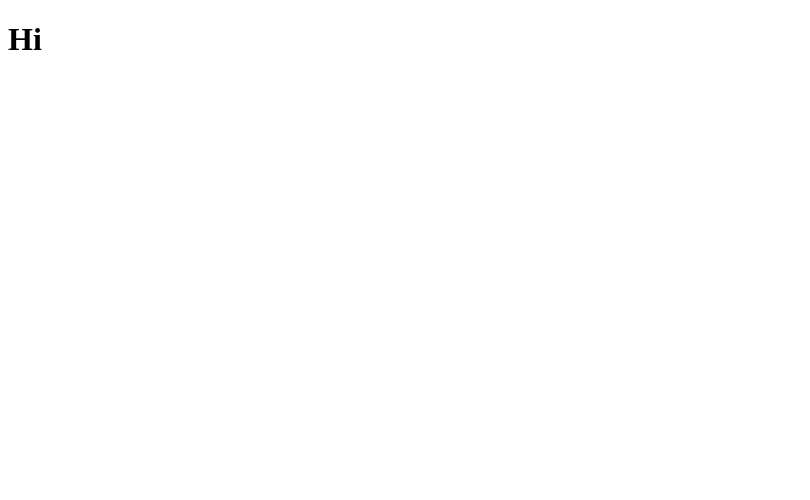
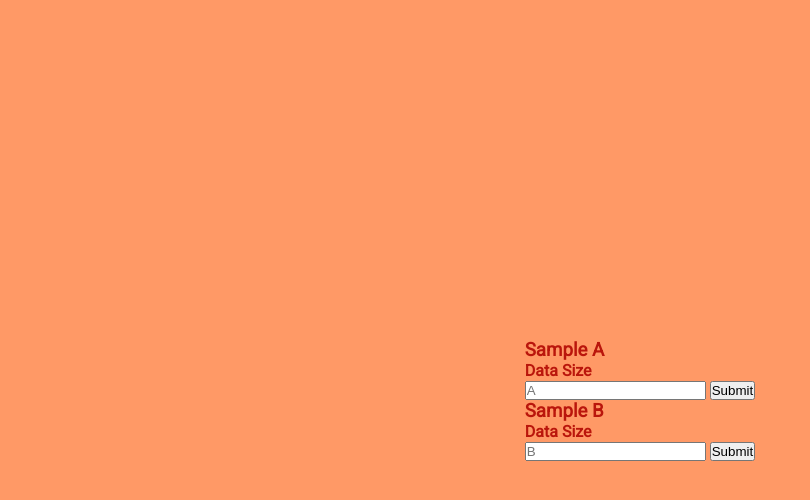
Before and after one commit to anousheh21/Students-T-Test, a website: page views/test.html in a window 1280 px wide. Shown: the whole page, without its empty margins (0-810 px from the left). Drawn offline with Linux system fonts and the light colour scheme.

Commit message:
Added HTML for test.html

```diff
--- a/views/test.html
+++ b/views/test.html
@@ -4,9 +4,21 @@
     <meta charset="UTF-8">
     <meta name="viewport" content="width=device-width, initial-scale=1.0">
     <link rel="shortcut icon" href="./images/t.png" type="image/x-icon">
+    <link rel="stylesheet" href="style.css">
     <title>Student's T - Test</title>
 </head>
 <body>
-    <h1>Hi</h1>
+    <div class="asample">
+        <h3 class="aheading">Sample A</h3>
+        <h4 class="asubheading">Data Size</h4>
+        <input type="number" placeholder="A" autocomplete="off" class="ainput">
+        <button type="submit" class="asubmit">Submit</button>
+    </div>
+    <div class="bsample">
+        <h3 class="bheading">Sample B</h3>
+        <h4 class="bsubheading">Data Size</h4>
+        <input type="number" placeholder="B" autocomplete="off" class="binput">
+        <button type="submit" class="bsubmit">Submit</button>
+    </div>
 </body>
 </html>
```
